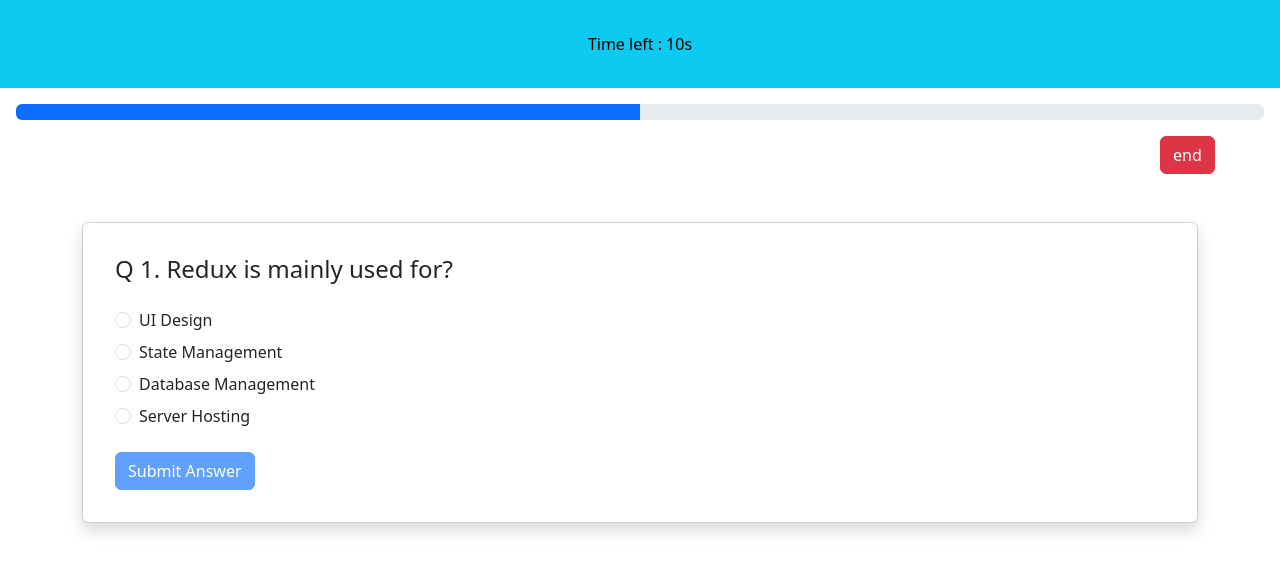
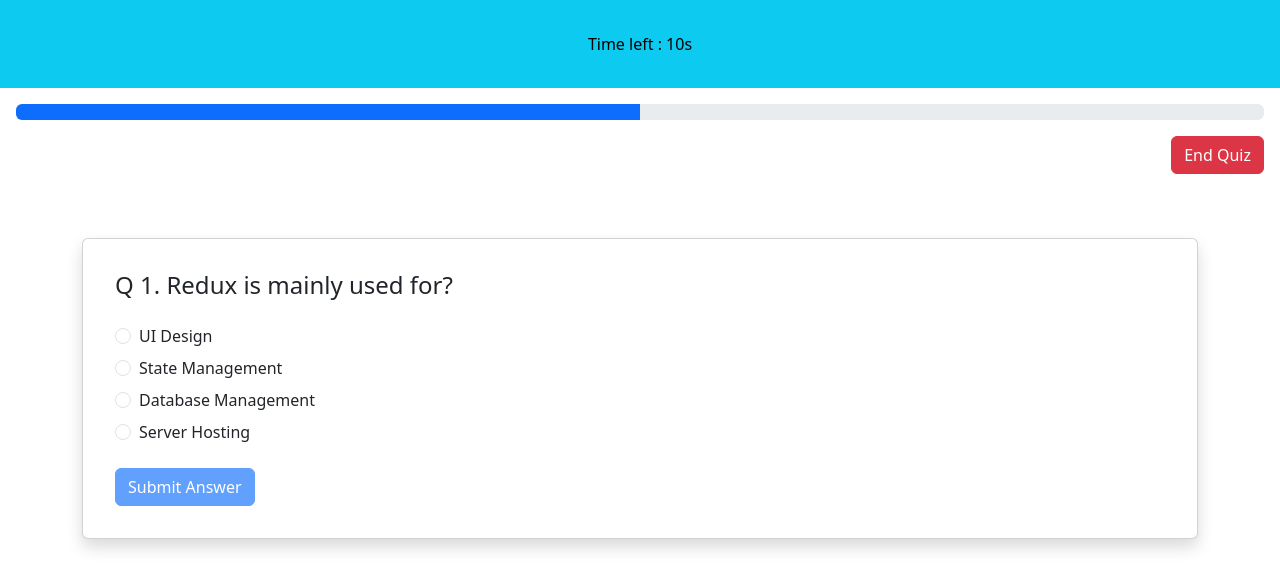
Before and after one commit to sharma62/quizPapa, a React (Vite) app: page /quiz in a window 1280 px wide. Shown: the top 588 px of the page. Built offline with nearby package versions, Linux system fonts and the light colour scheme.

Commit message:
new update over quiz

```diff
--- a/src/context/QuizContext.jsx
+++ b/src/context/QuizContext.jsx
@@ -1,51 +1,58 @@
-import { createContext, useEffect, useReducer, useState } from "react";
-import question from '../data/questions.json'
-export const QuizContext = createContext()
+import { createContext, useEffect, useReducer } from "react";
+import question from "../data/questions.json";
+
+export const QuizContext = createContext();
+
 const initialState = {
-    user: '',
+  user: "",
   index: 0,
   score: 0,
   completed: false,
-    question: question
-}
+  question: question,
+};
 
 function quizReducer(state, action) {
   switch (action.type) {
     case "SET_NAME":
-            return { ...state, user: (action.payload.trim()) }
-        // ye payload dispatch ke via page send karta  hai
+      return { ...state, user: action.payload.trim() };
+
     case "ANSWER":
       return {
         ...state,
         score: action.payload ? state.score + 1 : state.score,
         index: state.index + 1,
-            }
+      };
+
     case "FINISH":
-            return {
-                ...state,
-                completed: action.payload
-            }
+       return { ...state, completed: action.payload };
+
     case "RESET":
       return {
         ...initialState,
-                question: state.question
-            }
+        question: state.question, // keep questions same
+      };
+
     default:
       return state;
   }
 }
 
+// ✅ Safe function to load localStorage
+function loadFromLocalStorage() {
+  try {
+    const storedData = localStorage.getItem("quizStore");
+    return storedData ? JSON.parse(storedData) : initialState;
+  } catch (error) {
+    console.log("LocalStorage data corrupted, resetting...", error);
+    return initialState;
+  }
+}
+
 export default function QuizProvider({ children }) {
-    //  Load state from localStorage first time
-    const savedData = JSON.parse(localStorage.getItem("quizStore"));
+  // ✅ Best Practice: Reducer initializer function
+  const [state, dispatch] = useReducer(quizReducer, initialState, loadFromLocalStorage);
 
-    const [state, dispatch] = useReducer(
-        quizReducer,
-        savedData ? savedData : initialState
-    );
-
-
-    //  Save state whenever it changes
+  // ✅ Save whenever state changes
   useEffect(() => {
     localStorage.setItem("quizStore", JSON.stringify(state));
   }, [state]);
@@ -54,5 +61,5 @@
     <QuizContext.Provider value={{ state, dispatch }}>
       {children}
     </QuizContext.Provider>
-    )
+  );
 }
--- a/src/pages/Home.jsx
+++ b/src/pages/Home.jsx
@@ -1,4 +1,4 @@
-import { useContext, useState } from 'react'
+import { useContext, useEffect, useState } from 'react'
 import Input from '../components/Input'
 import Btn from '../components/Btn'
 import { QuizContext } from '../context/QuizContext'
@@ -10,7 +10,7 @@
     const [user, setUser] = useState("")
     const navigate = useNavigate()
     const { dispatch } = useContext(QuizContext)
-    const { time, reset } = useTimer()
+    const { time, reset } = useTimer(45)
 
     const startQuiz = () => {
         if (!user.trim()) return alert(" please enter Email")
@@ -23,7 +23,7 @@
         <div className='container'>
             <div className='row p-3'>
                 <div className='col-md-12 '>
-                    <h1 className='text-info '>I have <span className='text-danger'>fear</span> to take challange ! means you are ready. . . 30s remeaning  </h1>
+                    <h1 className='text-info '>You  <span className='text-danger'>afraid</span> to take challange ! means you are ready. . . {time>0?time + 's remeaning  ':'Page reload'}  </h1>
                 </div>
             </div>
             <div className="row p-3">
--- a/src/pages/Quiz.jsx
+++ b/src/pages/Quiz.jsx
@@ -1,59 +1,88 @@
-import React, { useContext, useEffect } from 'react'
-import TimerRange from '../components/TimerRange'
-import ProgressBar from '../components/ProgressBar'
-import QuestionCard from '../components/QuestionCard'
-import { QuizContext } from '../context/QuizContext'
-import { useNavigate } from 'react-router-dom'
-import { useTimer } from '../hooks/useTimer'
-
+import React, { useContext, useEffect } from "react";
+import TimerRange from "../components/TimerRange";
+import ProgressBar from "../components/ProgressBar";
+import QuestionCard from "../components/QuestionCard";
+import { QuizContext } from "../context/QuizContext";
+import { useNavigate } from "react-router-dom";
+import { useTimer } from "../hooks/useTimer";
 
 function Quiz() {
-  const { state, dispatch } = useContext(QuizContext)
-  const { index, question } = state
-  const navigate = useNavigate()
+  const { state, dispatch } = useContext(QuizContext);
+  const { index, question } = state;
+  const navigate = useNavigate();
 
-  // for timeRange component
-  const { time, reset } = useTimer(15)
+  console.log(state)
+  console.log(question)
+  console.log(index)
+  // Timer hook
+  const { time, reset } = useTimer(15);
+
+  // ✅ If quiz completed
   useEffect(() => {
-    if (time === 0) {
-      dispatch({ type: "ANSWER", payload: false })
-      reset()
+    if (index >= question.length) {
+      dispatch({ type: "FINISH", payload: true });
+       navigate("/result");
     }
-  }, [time])
+  }, [index, question.length, dispatch, navigate]);
 
+  // ✅ Auto move when time is 0
+  useEffect(() => {
+    if (time === 0 && index < question.length) {
+      dispatch({ type: "ANSWER", payload: false });
+      reset();
+    }
+  }, [time, index, question.length, dispatch, reset]);
 
-  // for Progress bar component
-
-
-
-  // for question component
+  // ✅ Submit Answer
   function callback(selectedOption) {
-    if (time>0) {
-       dispatch({ type: "ANSWER", payload: selectedOption === question[index].correctAnswer })
-       reset()
+    if (time > 0) {
+      dispatch({
+        type: "ANSWER",
+        payload: selectedOption === question[index].correctAnswer,
+      });
+      reset();
     }
   }
-  // set of questions are end then
+
+  // ✅ End Quiz Button
+  function endQuiz() {
+    dispatch({ type: "FINISH", payload: true });
+    navigate("/result");
+    }
+
+  // ✅ Prevent crash if index out of range
   if (index >= question.length) {
-    dispatch({ type: "FINISH", payload: true })
-    navigate("/result")
     return null;
   }
 
   return (
     <>
       <TimerRange timeOut={time} />
-      <div className='container-fulid p-3'>
-        <ProgressBar totalQestion={question.length} />
-         <div className="btn btn-danger mt-3 offset-11">end</div>
-        <div className='row'>
+
+      <div className="container-fluid p-3">
+        {/* Progress Bar */}
+        <ProgressBar totalQuestion={question.length} currentIndex={index} />
+
+        {/* End Quiz Button */}
+        <div className="d-flex justify-content-end mt-3">
+          <button className="btn btn-danger" onClick={endQuiz}>
+            End Quiz
+          </button>
+        </div>
+
+        {/* Question Card */}
+        <div className="row mt-3">
           <div className="col-md-12">
-            <QuestionCard currentQuestion={question[index]} callback={callback} index={index} />
+            <QuestionCard
+              currentQuestion={question[index]}
+              callback={callback}
+              index={index}
+            />
           </div>
         </div>
       </div>
     </>
-  )
+  );
 }
 
-export default Quiz
+export default Quiz;
--- a/src/pages/Result.jsx
+++ b/src/pages/Result.jsx
@@ -11,6 +11,7 @@
     navigate('/leaderboard')
   }
   const handleHome = () => {
+    localStorage.clear();
     navigate('/')
   }
   const handleAi = ()=>{
```
Also changed, not shown: src/components/QuestionCard.jsx (line endings or trailing spaces), 1 other file (tests, documents, lock files or other folders). Lines whose indentation alone changed are shown as unchanged.
